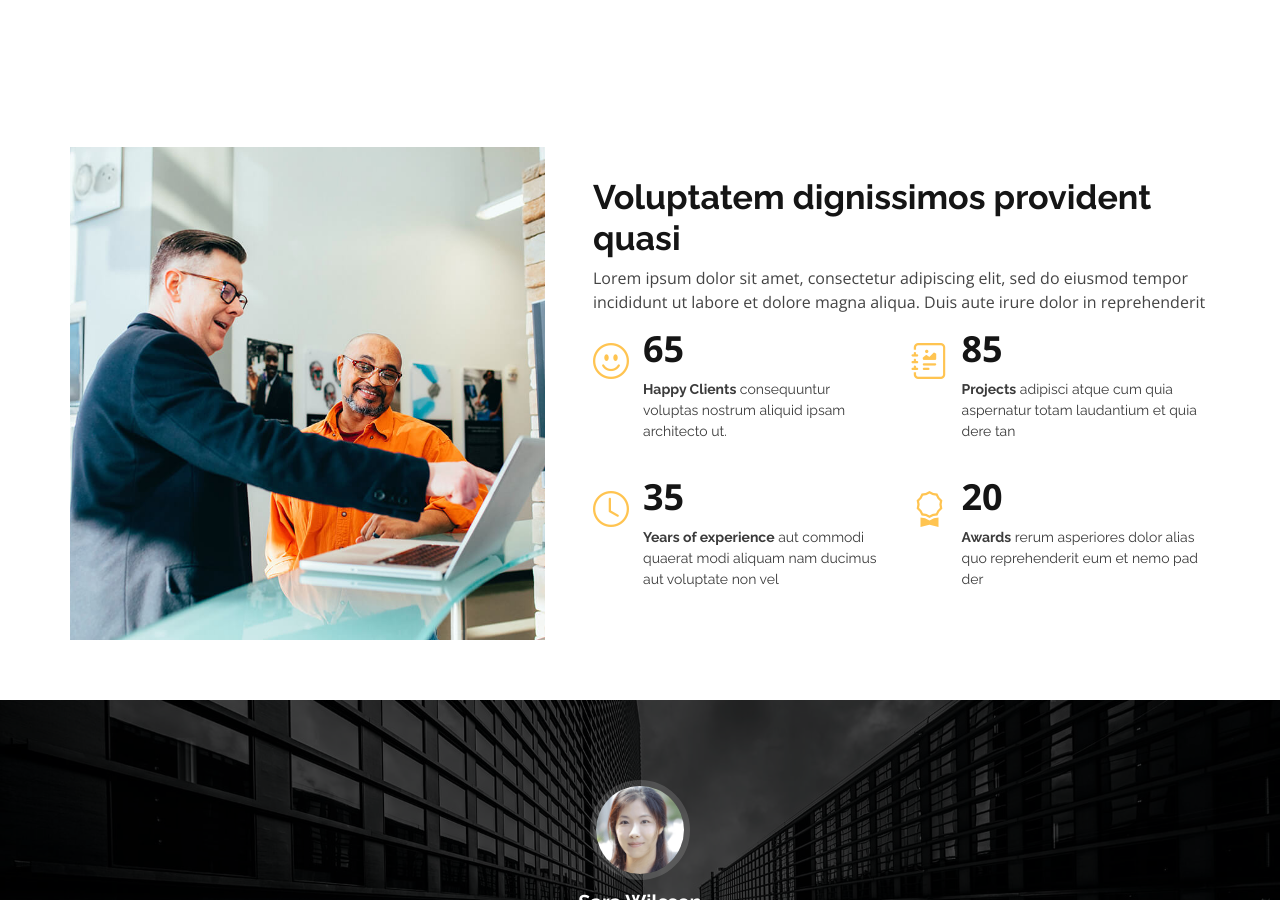
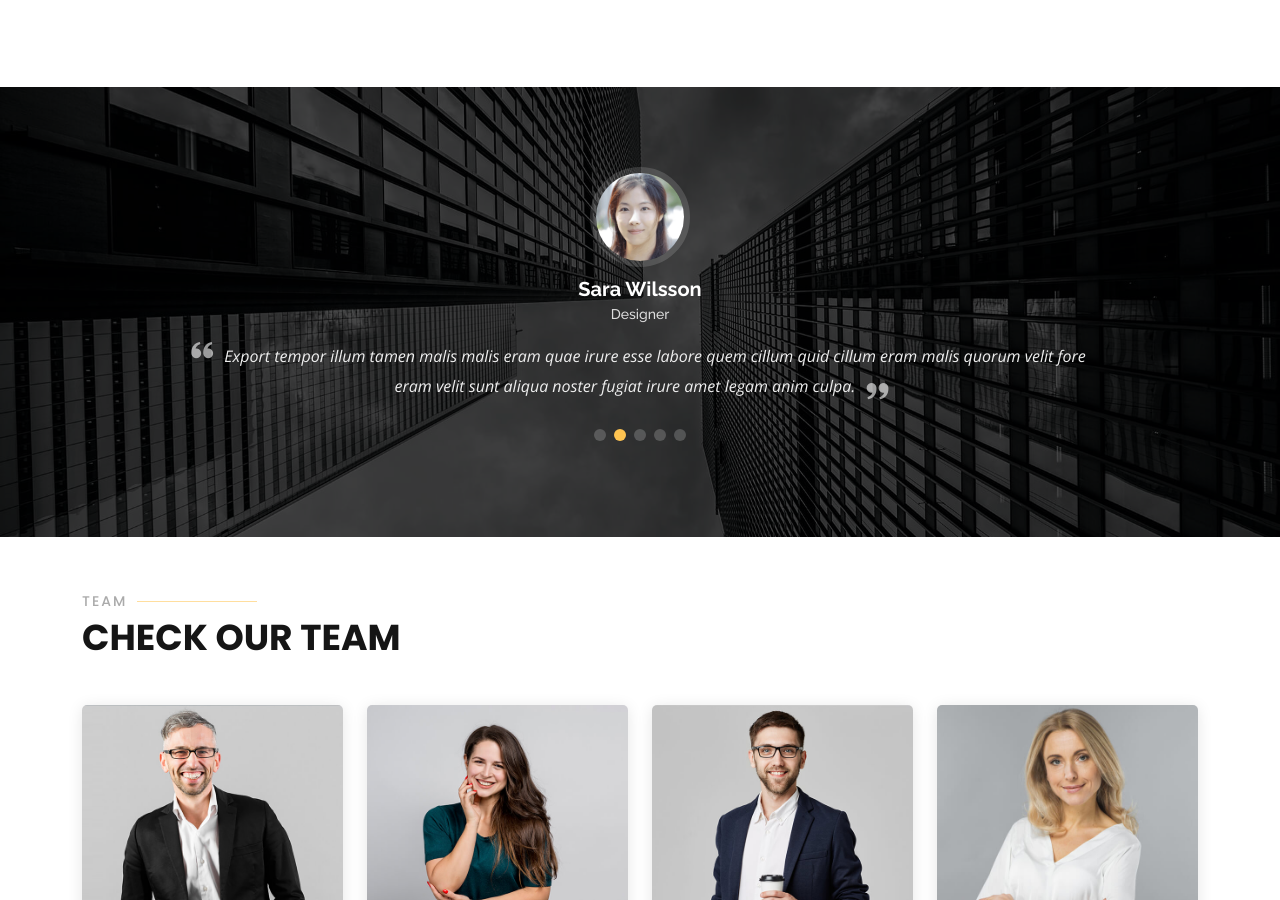
Before and after one commit to luiznaiper/panama, a plain HTML site: page index.html in a window 1280 px wide. Shown: the part 4027-4927 px from the top of the page. Drawn offline with nearby package versions, Linux system fonts and the light colour scheme.

Commit message:
:fire: Delete counts section

```diff
--- a/index.html
+++ b/index.html
@@ -563,100 +563,6 @@
       </section>
       <!-- End Portfolio Section -->
 
-      <!-- ======= Counts Section ======= -->
-      <section id="counts" class="counts">
-        <div class="container" data-aos="fade-up">
-          <div class="row no-gutters">
-            <div
-              class="image col-xl-5 d-flex align-items-stretch justify-content-center justify-content-lg-start"
-              data-aos="fade-right"
-              data-aos-delay="100"
-            ></div>
-            <div
-              class="col-xl-7 ps-4 ps-lg-5 pe-4 pe-lg-1 d-flex align-items-stretch"
-              data-aos="fade-left"
-              data-aos-delay="100"
-            >
-              <div class="content d-flex flex-column justify-content-center">
-                <h3>Voluptatem dignissimos provident quasi</h3>
-                <p>
-                  Lorem ipsum dolor sit amet, consectetur adipiscing elit, sed
-                  do eiusmod tempor incididunt ut labore et dolore magna aliqua.
-                  Duis aute irure dolor in reprehenderit
-                </p>
-                <div class="row">
-                  <div class="col-md-6 d-md-flex align-items-md-stretch">
-                    <div class="count-box">
-                      <i class="bi bi-emoji-smile"></i>
-                      <span
-                        data-purecounter-start="0"
-                        data-purecounter-end="65"
-                        data-purecounter-duration="2"
-                        class="purecounter"
-                      ></span>
-                      <p>
-                        <strong>Happy Clients</strong> consequuntur voluptas
-                        nostrum aliquid ipsam architecto ut.
-                      </p>
-                    </div>
-                  </div>
-
-                  <div class="col-md-6 d-md-flex align-items-md-stretch">
-                    <div class="count-box">
-                      <i class="bi bi-journal-richtext"></i>
-                      <span
-                        data-purecounter-start="0"
-                        data-purecounter-end="85"
-                        data-purecounter-duration="2"
-                        class="purecounter"
-                      ></span>
-                      <p>
-                        <strong>Projects</strong> adipisci atque cum quia
-                        aspernatur totam laudantium et quia dere tan
-                      </p>
-                    </div>
-                  </div>
-
-                  <div class="col-md-6 d-md-flex align-items-md-stretch">
-                    <div class="count-box">
-                      <i class="bi bi-clock"></i>
-                      <span
-                        data-purecounter-start="0"
-                        data-purecounter-end="35"
-                        data-purecounter-duration="4"
-                        class="purecounter"
-                      ></span>
-                      <p>
-                        <strong>Years of experience</strong> aut commodi quaerat
-                        modi aliquam nam ducimus aut voluptate non vel
-                      </p>
-                    </div>
-                  </div>
-
-                  <div class="col-md-6 d-md-flex align-items-md-stretch">
-                    <div class="count-box">
-                      <i class="bi bi-award"></i>
-                      <span
-                        data-purecounter-start="0"
-                        data-purecounter-end="20"
-                        data-purecounter-duration="4"
-                        class="purecounter"
-                      ></span>
-                      <p>
-                        <strong>Awards</strong> rerum asperiores dolor alias quo
-                        reprehenderit eum et nemo pad der
-                      </p>
-                    </div>
-                  </div>
-                </div>
-              </div>
-              <!-- End .content-->
-            </div>
-          </div>
-        </div>
-      </section>
-      <!-- End Counts Section -->
-
       <!-- ======= Testimonials Section ======= -->
       <section id="testimonials" class="testimonials">
         <div class="container" data-aos="zoom-in">
```
